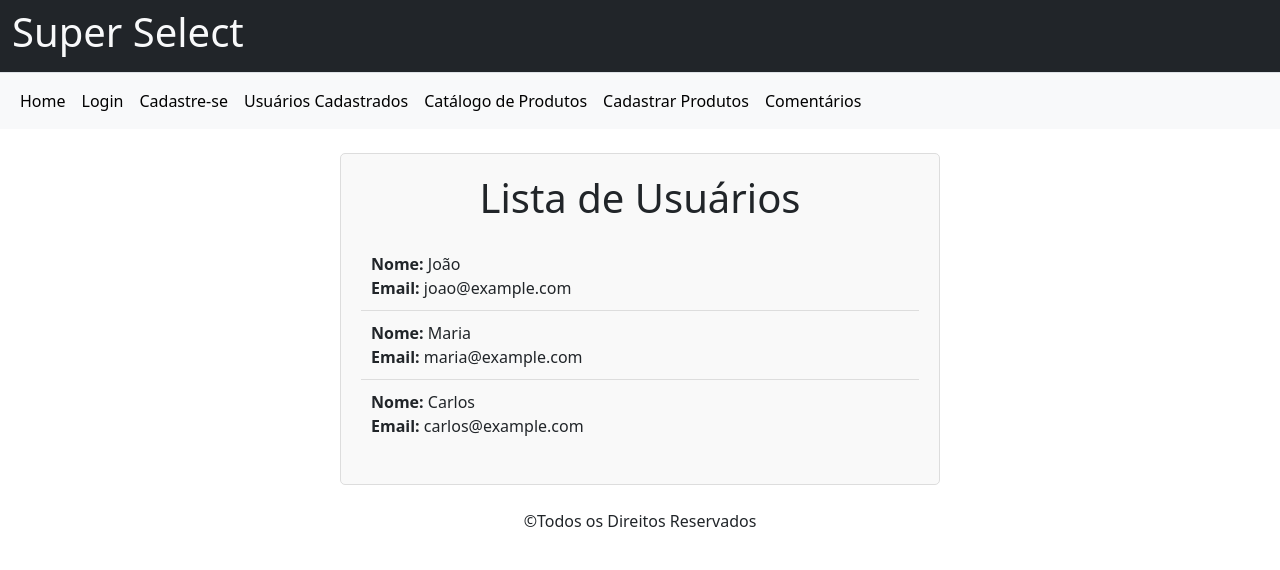
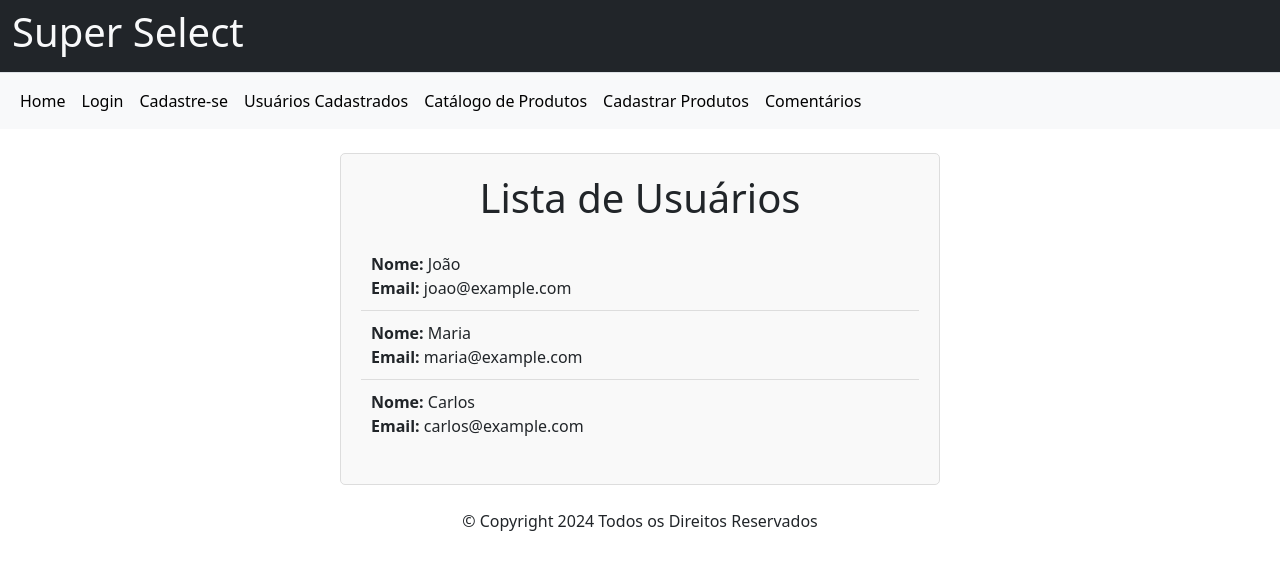
Before and after one commit to ismaelce122/Projeto_Catalogo, a React (Create React App) app in the folder frontend/: page /lista_de_usuarios in a window 1280 px wide. Shown: the top 570 px of the page. Built offline with nearby package versions, Linux system fonts and the light colour scheme; the HTML template or start-up script is replaced by a standard one.

Commit message:
Adicionando Copyright 2024

```diff
--- a/frontend/src/components/footer/footer.js
+++ b/frontend/src/components/footer/footer.js
@@ -2,7 +2,7 @@
     return (
         <footer>
             <div className='container text-center mt-4 mb-4'>
-                <p>©Todos os Direitos Reservados</p>
+                <p>© Copyright 2024 Todos os Direitos Reservados</p>
             </div>
         </footer>
     )
```
